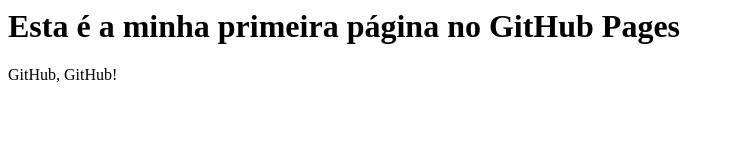
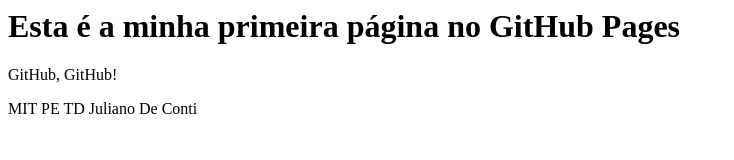
Before and after one commit to erudite00/myFirstRepo, a plain HTML site: page index.html in a window 1280 px wide. Shown: the whole page, without its empty margins (0-734 px from the left). Drawn offline with Linux system fonts and the light colour scheme.

Commit message:
Update index.html
Primeira edição

```diff
--- a/index.html
+++ b/index.html
@@ -1,4 +1,5 @@
 <html>
 <h1> Esta é a minha primeira página no GitHub Pages </h1>
 <p> GitHub, GitHub! </p>
+  <p> MIT PE TD Juliano De Conti </p>
 </html>
```
